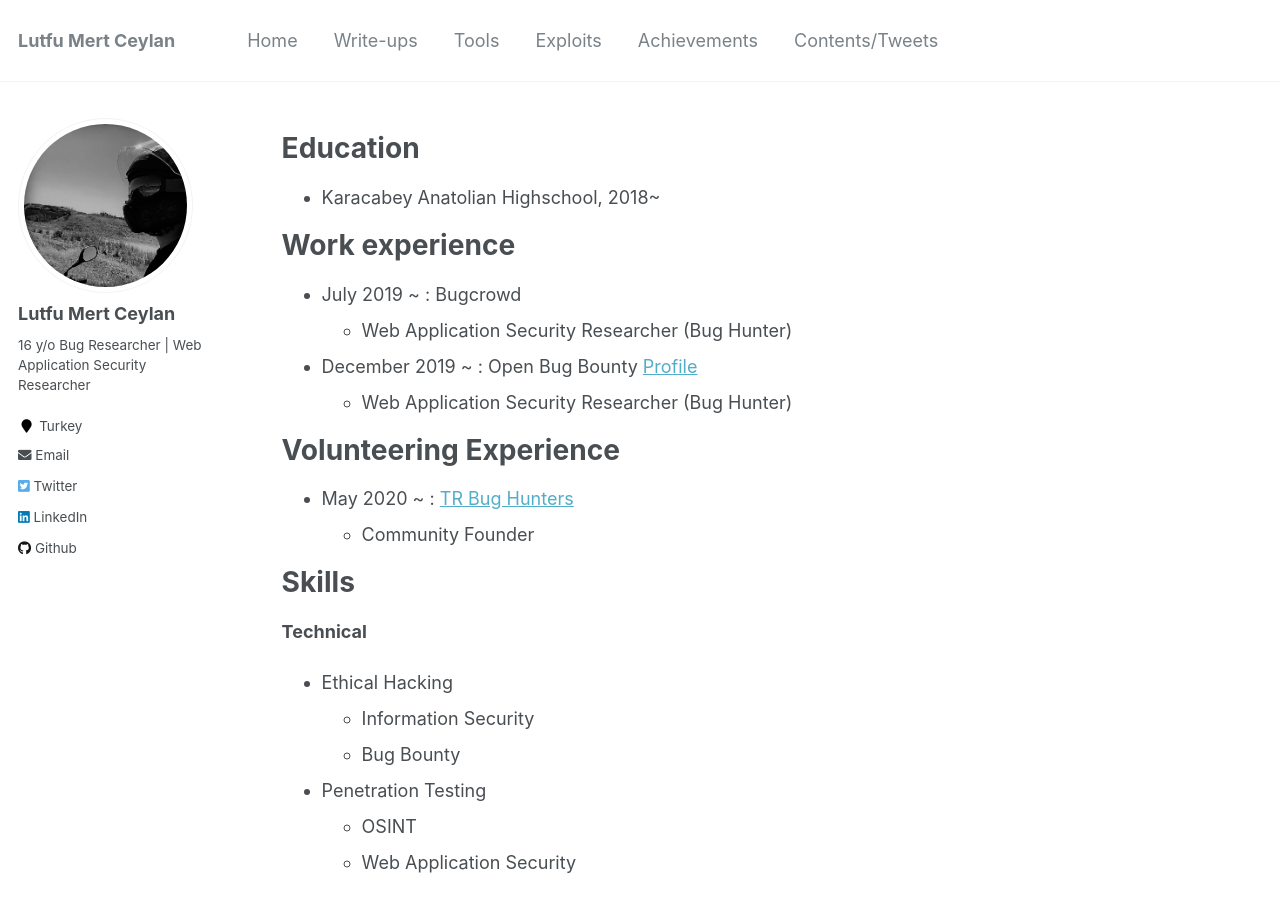
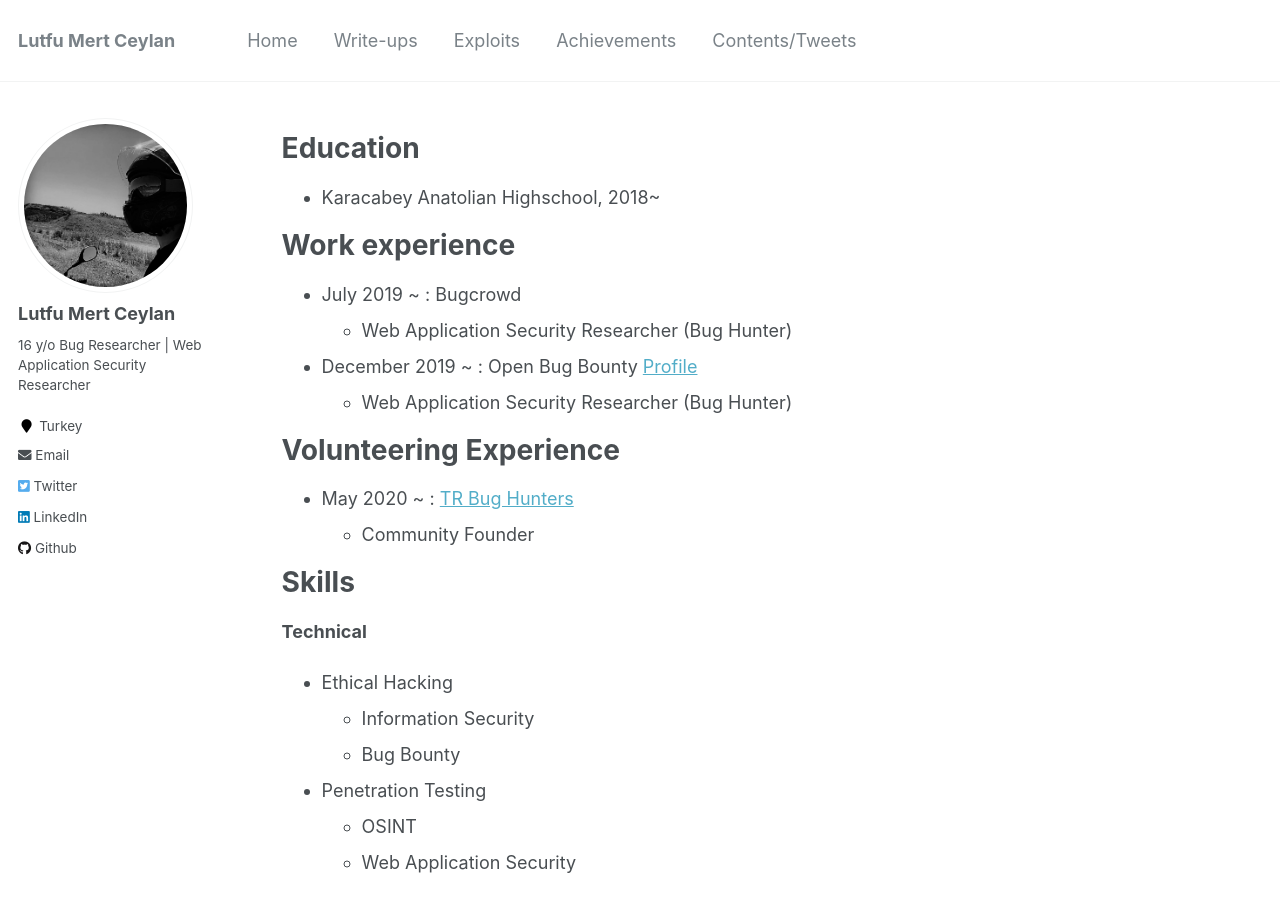
Before and after one commit to lutfumertceylan/mywebsite, a Jekyll site: the page built from _pages/cv.md, in a window 1280 px wide and 900 px high. Built offline with Jekyll 4.4.1, drawn with Linux system fonts in a browser that asks for light colours.

Commit message:
Update navigation.yml

```diff
--- a/_data/navigation.yml
+++ b/_data/navigation.yml
@@ -5,9 +5,6 @@ main:
 
   - title: "Write-ups"
     url: /blog/
-
-  - title: "Tools"
-    url: /tools
 
   - title: "Exploits"
     url: /exploits/
```
